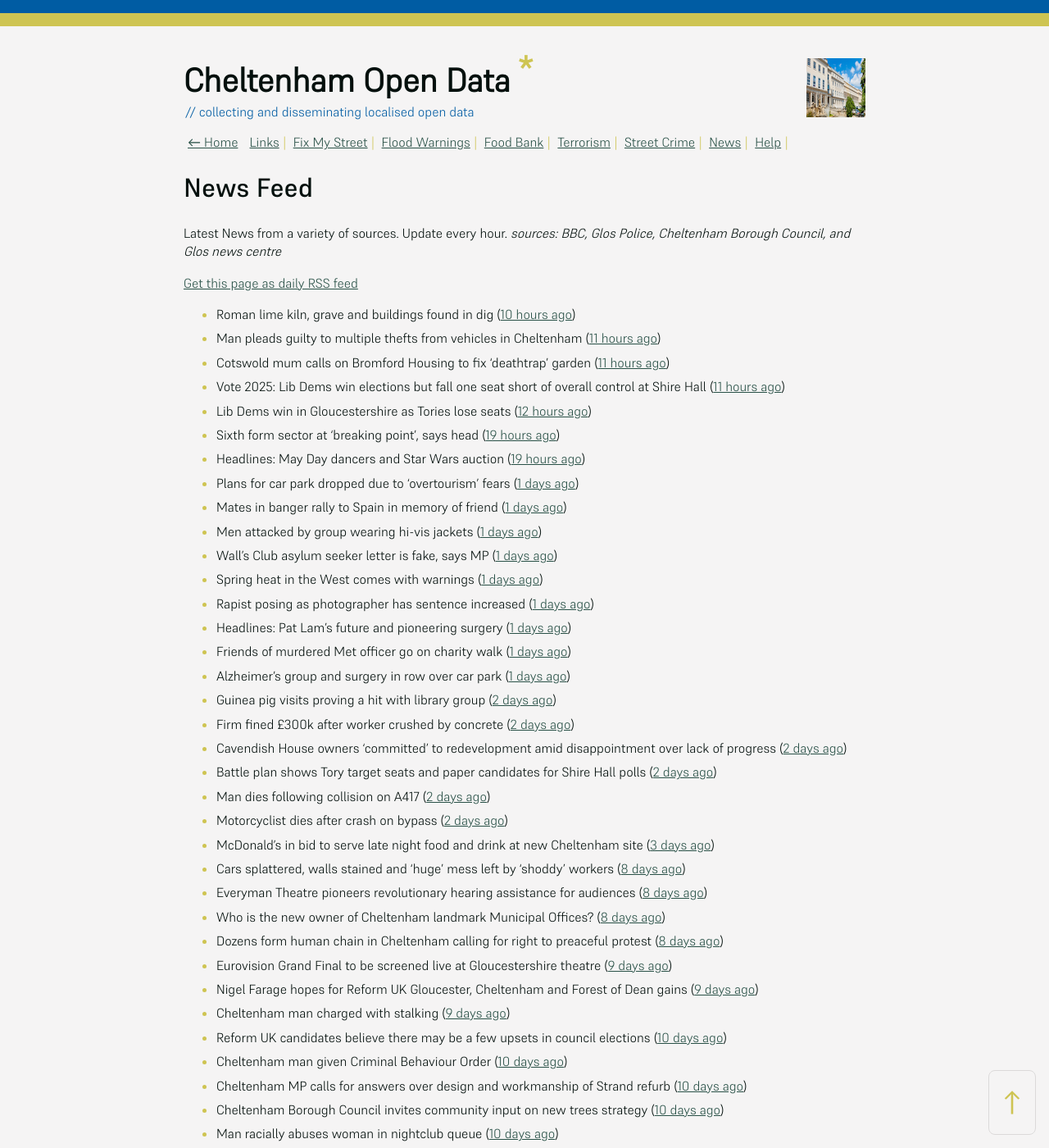
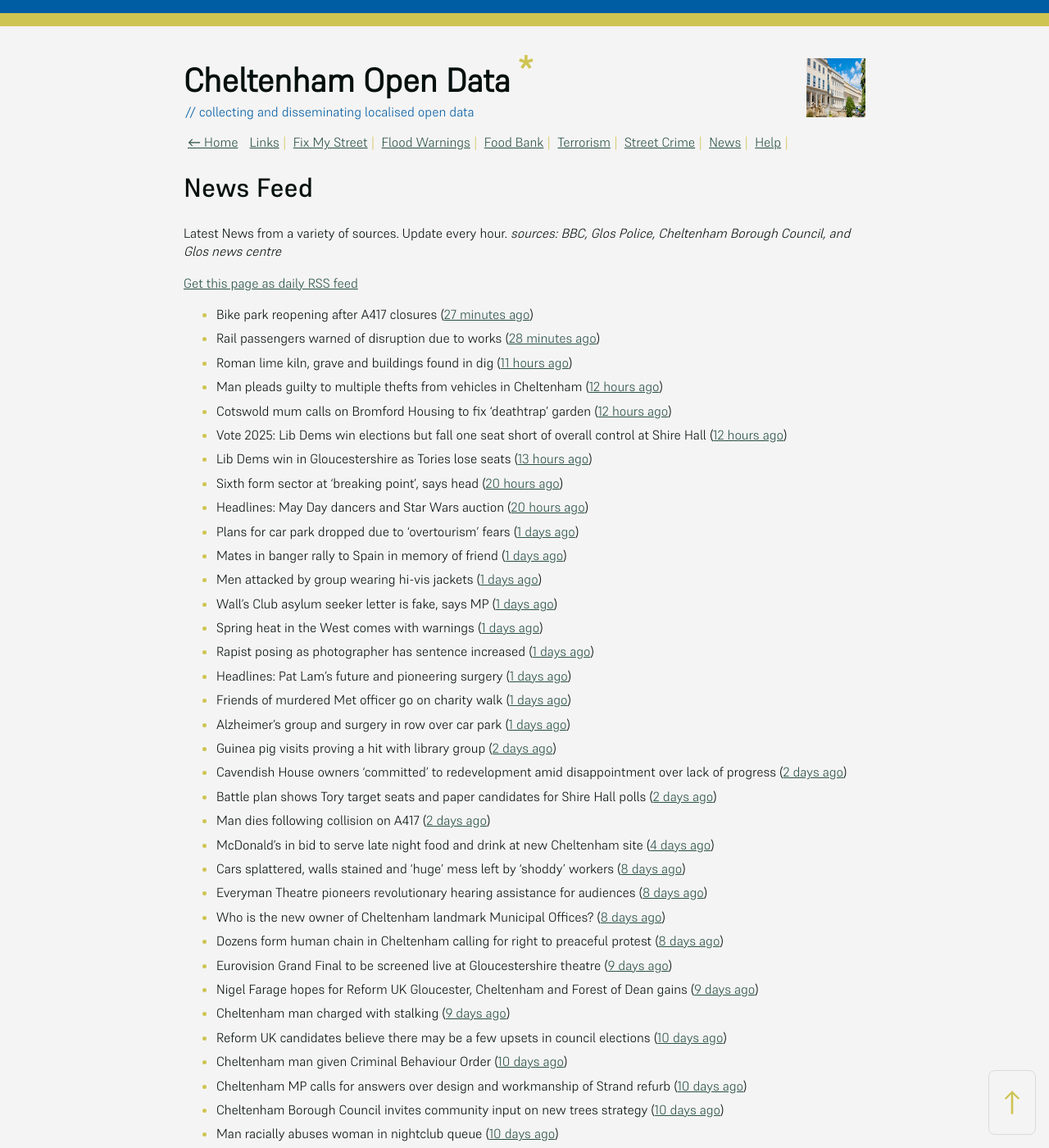
Before and after one commit to mat-0/cheltenham-open-data, a Jekyll site: the page built from _pages/news.md, in a window 1280 px wide and 1400 px high. Shown: the whole window at 82% size. Built offline with Jekyll 4.4.1, drawn with Linux system fonts in a browser that asks for light colours.

Commit message:
Updated 2025-05-03 06:57:53

```diff
--- a/_pages/news.md
+++ b/_pages/news.md
@@ -12,13 +12,15 @@ _sources: BBC, Glos Police, Cheltenham Borough Council, and Glos news centre_
 [Get this page as daily RSS feed](/daily.rss)
 
 <!-- news_marker starts -->
-- Roman lime kiln, grave and buildings found in dig ([10 hours ago](https://www.bbc.com/news/articles/c2dew1d26xjo))
-- Man pleads guilty to multiple thefts from vehicles in Cheltenham ([11 hours ago](https://gloucesternewscentre.co.uk/man-pleads-guilty-to-multiple-thefts-from-vehicles-in-cheltenham/))
-- Cotswold mum calls on Bromford Housing to fix ‘deathtrap’ garden ([11 hours ago](https://gloucesternewscentre.co.uk/cotswold-mum-calls-on-bromford-housing-to-fix-deathtrap-garden/))
-- Vote 2025: Lib Dems win elections but fall one seat short of overall control at Shire Hall ([11 hours ago](https://gloucesternewscentre.co.uk/vote-2025-lib-dems-win-elections-but-fall-one-seat-short-of-overall-control-at-shire-hall/))
-- Lib Dems win in Gloucestershire as Tories lose seats ([12 hours ago](https://www.bbc.com/news/articles/cd6j8e8ej6xo))
-- Sixth form sector at 'breaking point', says head ([19 hours ago](https://www.bbc.com/news/articles/c4gr7lkmkzjo))
-- Headlines: May Day dancers and Star Wars auction ([19 hours ago](https://www.bbc.com/news/articles/cvg9y17e5rgo))
+- Bike park reopening after A417 closures ([27 minutes ago](https://www.bbc.com/news/articles/ceqre24yew9o))
+- Rail passengers warned of disruption due to works ([28 minutes ago](https://www.bbc.com/news/articles/cde2jdn7k09o))
+- Roman lime kiln, grave and buildings found in dig ([11 hours ago](https://www.bbc.com/news/articles/c2dew1d26xjo))
+- Man pleads guilty to multiple thefts from vehicles in Cheltenham ([12 hours ago](https://gloucesternewscentre.co.uk/man-pleads-guilty-to-multiple-thefts-from-vehicles-in-cheltenham/))
+- Cotswold mum calls on Bromford Housing to fix ‘deathtrap’ garden ([12 hours ago](https://gloucesternewscentre.co.uk/cotswold-mum-calls-on-bromford-housing-to-fix-deathtrap-garden/))
+- Vote 2025: Lib Dems win elections but fall one seat short of overall control at Shire Hall ([12 hours ago](https://gloucesternewscentre.co.uk/vote-2025-lib-dems-win-elections-but-fall-one-seat-short-of-overall-control-at-shire-hall/))
+- Lib Dems win in Gloucestershire as Tories lose seats ([13 hours ago](https://www.bbc.com/news/articles/cd6j8e8ej6xo))
+- Sixth form sector at 'breaking point', says head ([20 hours ago](https://www.bbc.com/news/articles/c4gr7lkmkzjo))
+- Headlines: May Day dancers and Star Wars auction ([20 hours ago](https://www.bbc.com/news/articles/cvg9y17e5rgo))
 - Plans for car park dropped due to 'overtourism' fears ([1 days ago](https://www.bbc.com/news/articles/cm2xgzjmk63o))
 - Mates in banger rally to Spain in memory of friend ([1 days ago](https://www.bbc.com/news/articles/cx2wv3j4rwwo))
 - Men attacked by group wearing hi-vis jackets ([1 days ago](https://www.bbc.com/news/articles/c4g9r7xyr79o))
@@ -29,12 +31,10 @@ _sources: BBC, Glos Police, Cheltenham Borough Council, and Glos news centre_
 - Friends of murdered Met officer go on charity walk ([1 days ago](https://www.bbc.com/news/articles/cdjl0zje7d1o))
 - Alzheimer's group and surgery in row over car park ([1 days ago](https://www.bbc.com/news/articles/cwynejpx3yzo))
 - Guinea pig visits proving a hit with library group ([2 days ago](https://www.bbc.com/news/videos/cvgn0jgw00eo))
-- Firm fined £300k after worker crushed by concrete ([2 days ago](https://www.bbc.com/news/articles/cly8j13p934o))
 - Cavendish House owners ‘committed’ to redevelopment amid disappointment over lack of progress ([2 days ago](https://gloucesternewscentre.co.uk/cavendish-house-owners-committed-to-redevelopment-amid-disappointment-over-lack-of-progress/))
 - Battle plan shows Tory target seats and paper candidates for Shire Hall polls ([2 days ago](https://gloucesternewscentre.co.uk/battle-plan-shows-tory-target-seats-and-paper-candidates-for-shire-hall-polls/))
 - Man dies following collision on A417 ([2 days ago](https://gloucesternewscentre.co.uk/man-dies-following-collision-on-a417/))
-- Motorcyclist dies after crash on bypass ([2 days ago](https://www.bbc.com/news/articles/ce82l63xz21o))
-- McDonald’s in bid to serve late night food and drink at new Cheltenham site ([3 days ago](https://gloucesternewscentre.co.uk/mcdonalds-in-bid-to-serve-late-night-food-and-drink-at-new-cheltenham-site/))
+- McDonald’s in bid to serve late night food and drink at new Cheltenham site ([4 days ago](https://gloucesternewscentre.co.uk/mcdonalds-in-bid-to-serve-late-night-food-and-drink-at-new-cheltenham-site/))
 - Cars splattered, walls stained and ‘huge’ mess left by ‘shoddy’ workers ([8 days ago](https://gloucesternewscentre.co.uk/cars-splattered-walls-stained-and-huge-mess-left-by-shoddy-workers/))
 - Everyman Theatre pioneers revolutionary hearing assistance for audiences ([8 days ago](https://gloucesternewscentre.co.uk/everyman-theatre-pioneers-revolutionary-hearing-assistance-for-audiences/))
 - Who is the new owner of Cheltenham landmark Municipal Offices? ([8 days ago](https://gloucesternewscentre.co.uk/who-is-the-new-owner-of-cheltenham-landmark-municipal-offices/))
```
Also changed, not shown: _data/flood.json (+5 -90 lines), _pages/fix-my-street.md (+2 -2 lines), index.md (+5 -5 lines).
